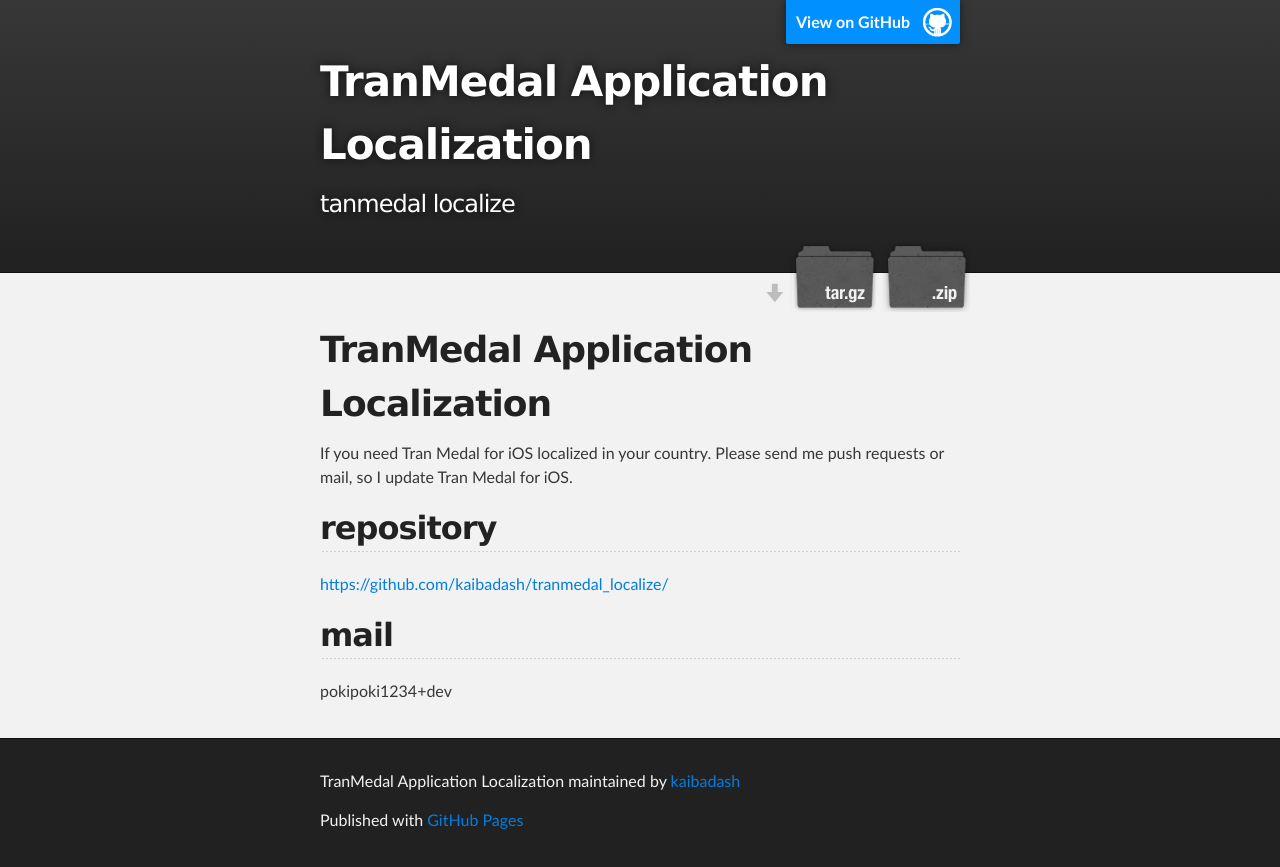
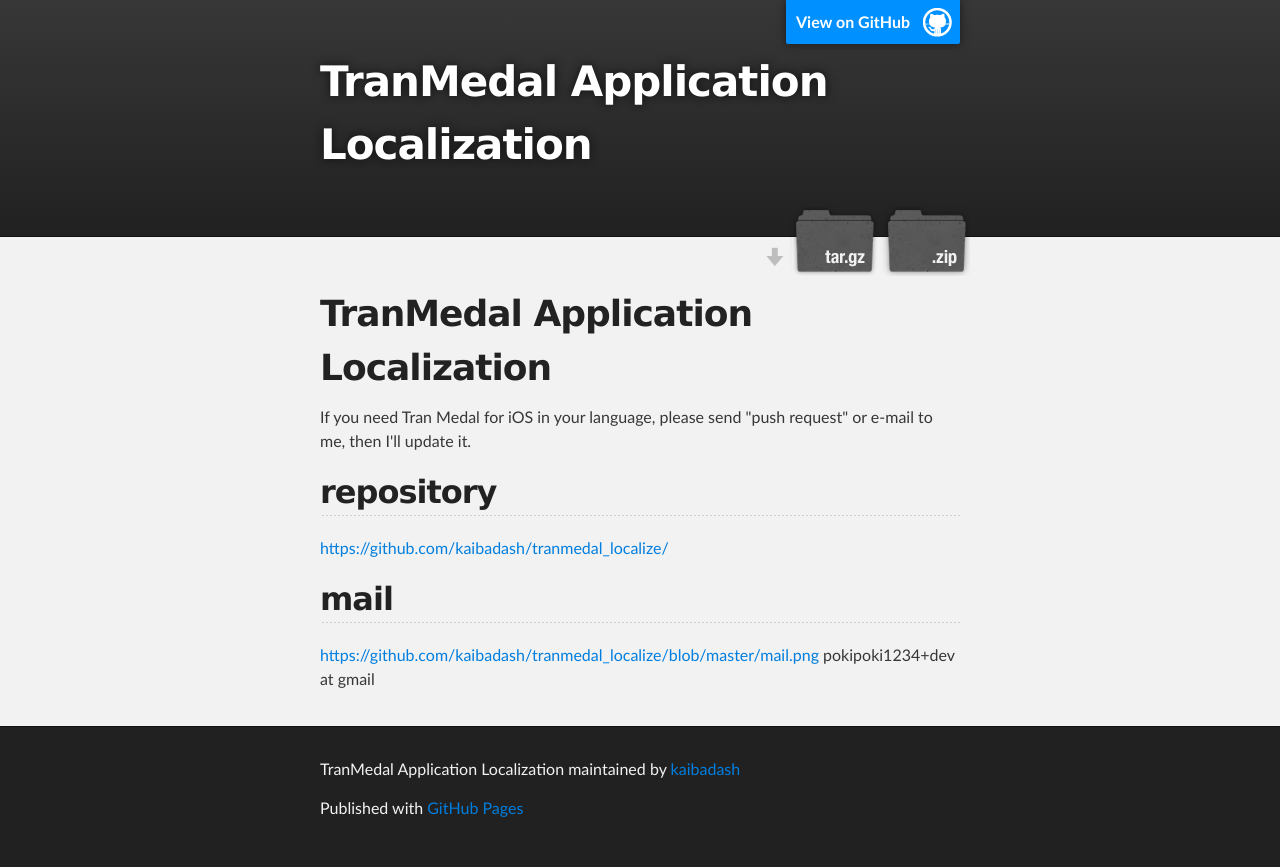
Before and after one commit to kaibadash/tranmedal_localize, a plain HTML site: page index.html in a window 1280 px wide. Drawn offline with Linux system fonts and the light colour scheme.

Commit message:
Create gh-pages branch via GitHub

```diff
--- a/index.html
+++ b/index.html
@@ -4,7 +4,7 @@
   <head>
     <meta charset='utf-8' />
     <meta http-equiv="X-UA-Compatible" content="chrome=1" />
-    <meta name="description" content="TranMedal Application Localization : tanmedal localize" />
+    <meta name="description" content="TranMedal Application Localization : " />
 
     <link rel="stylesheet" type="text/css" media="screen" href="stylesheets/stylesheet.css">
 
@@ -19,7 +19,7 @@
           <a id="forkme_banner" href="https://github.com/kaibadash/tranmedal_localize">View on GitHub</a>
 
           <h1 id="project_title">TranMedal Application Localization</h1>
-          <h2 id="project_tagline">tanmedal localize</h2>
+          <h2 id="project_tagline"></h2>
 
             <section id="downloads">
               <a class="zip_download_link" href="https://github.com/kaibadash/tranmedal_localize/zipball/master">Download this project as a .zip file</a>
@@ -33,8 +33,8 @@
       <section id="main_content" class="inner">
         <h1>TranMedal Application Localization</h1>
 
-<p>If you need Tran Medal for iOS localized in your country.
-Please send me push requests or mail, so I update Tran Medal for iOS.</p>
+<p>If you need Tran Medal for iOS in your language,
+please send "push request" or e-mail to me, then I'll update it.</p>
 
 <h2>repository</h2>
 
@@ -42,7 +42,8 @@ Please send me push requests or mail, so I update Tran Medal for iOS.</p>
 
 <h2>mail</h2>
 
-<p>pokipoki1234+dev</p>
+<p><a href="https://github.com/kaibadash/tranmedal_localize/blob/master/mail.png">https://github.com/kaibadash/tranmedal_localize/blob/master/mail.png</a>
+pokipoki1234+dev at gmail</p>
       </section>
     </div>
 
--- a/params.json
+++ b/params.json
@@ -1 +1 @@
-{"name":"TranMedal Application Localization","note":"Don't delete this file! It's used internally to help with page regeneration.","tagline":"tanmedal localize","body":"#TranMedal Application Localization\r\n\r\nIf you need Tran Medal for iOS localized in your country.\r\nPlease send me push requests or mail, so I update Tran Medal for iOS.\r\n\r\n## repository\r\nhttps://github.com/kaibadash/tranmedal_localize/\r\n\r\n## mail\r\npokipoki1234+dev\r\n","google":"UA-35821519-1"}
+{"note":"Don't delete this file! It's used internally to help with page regeneration.","tagline":"","name":"TranMedal Application Localization","body":"#TranMedal Application Localization\r\n\r\nIf you need Tran Medal for iOS in your language,\r\nplease send \"push request\" or e-mail to me, then I'll update it.\r\n\r\n## repository\r\nhttps://github.com/kaibadash/tranmedal_localize/\r\n\r\n## mail\r\nhttps://github.com/kaibadash/tranmedal_localize/blob/master/mail.png\r\npokipoki1234+dev at gmail","google":"UA-35821519-1"}
```
